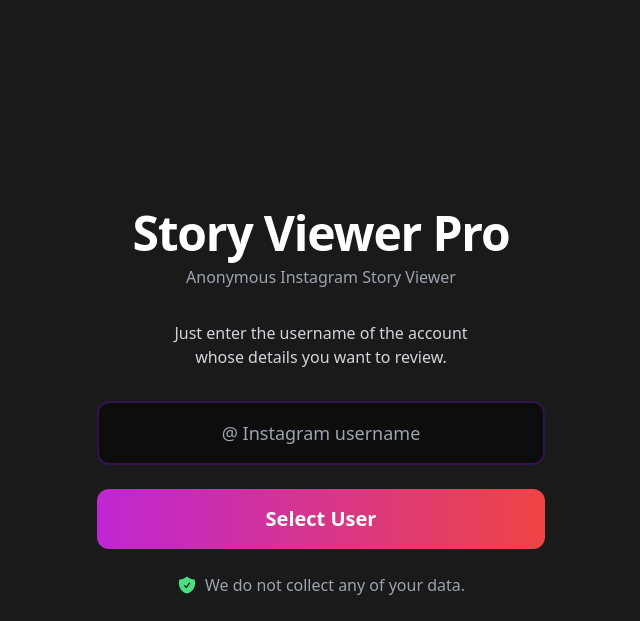
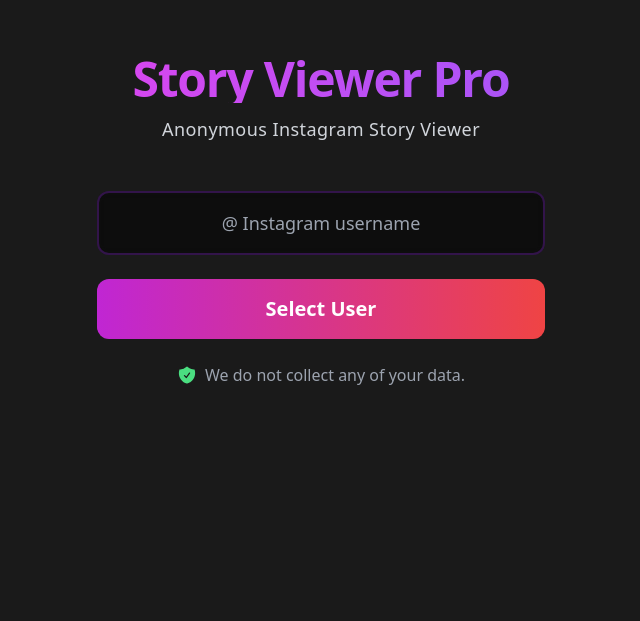
Before and after one commit to NAUSHAD001486/instagram-tool, a Next.js app: page / in a window 1280 px wide. Shown: the part 179-800 px from the top of the page, without its empty margins (319-959 px from the left). Built offline with nearby package versions, Linux system fonts and the light colour scheme.

Commit message:
Final UI polish for home and confirm screens

```diff
--- a/src/app/confirm/page.js
+++ b/src/app/confirm/page.js
@@ -1,7 +1,7 @@
 'use client';
 import { Suspense } from 'react';
 import { useRouter, useSearchParams } from 'next/navigation';
-import BackButton from '@/components/BackButton'; // <<< नया इम्पोर्ट
+import BackButton from '@/components/BackButton';
 
 function LoadingSpinner() {
   return <div className="flex items-center justify-center min-h-screen text-xl font-semibold">Loading...</div>;
@@ -11,13 +11,12 @@
   const router = useRouter();
   const searchParams = useSearchParams();
   const username = searchParams.get('username') || 'error';
-
   const user = { name: 'Naushad alam', username: `@${username}`, avatar: '/profile-pic.jpg', stats: { posts: 166, followers: 977, following: 97 }, bio: 'azad patho Lab\nMADHEPURA' };
 
   return (
     // === यहाँ बदलाव किया गया है ===
-    <div className="relative flex flex-col items-center justify-end min-h-screen p-6 text-center">
-      <BackButton /> {/* <<< बैक बटन यहाँ जोड़ा गया */}
+    <div className="relative flex flex-col items-center justify-center min-h-screen p-6 text-center">
+      <BackButton />
       <main className="w-full max-w-md mx-auto">
         <img src={user.avatar} alt="Profile" className="w-32 h-32 rounded-full mx-auto border-4 border-pink-500 object-cover" />
         <div className="flex justify-center space-x-10 my-6 text-lg">
@@ -29,8 +28,12 @@
         <p className="text-gray-400 mb-4 text-lg">{user.username}</p>
         <p className="whitespace-pre-line text-gray-300">{user.bio}</p>
         <div className="mt-10 space-y-4">
-          <button onClick={() => router.push(`/user/${encodeURIComponent(username)}`)} className="w-full bg-gradient-to-r from-red-500 to-pink-500 text-white font-bold rounded-xl py-4 text-xl hover:opacity-90">Confirm User</button>
-          <button onClick={() => router.back()} className="text-red-400 hover:text-red-300 font-semibold text-lg">Change User</button>
+          <button onClick={() => router.push(`/user/${encodeURIComponent(username)}`)} className="w-full bg-gradient-to-r from-red-500 to-pink-500 text-white font-bold rounded-xl py-4 text-xl hover:opacity-90 transition-transform duration-200 ease-in-out hover:scale-105 active:scale-95">
+            Confirm User
+          </button>
+          <button onClick={() => router.back()} className="text-red-400 hover:text-red-300 font-semibold text-lg">
+            Change User
+          </button>
         </div>
       </main>
     </div>
--- a/src/app/page.js
+++ b/src/app/page.js
@@ -14,19 +14,19 @@
   };
 
   return (
-    <div className="flex flex-col items-center justify-end min-h-screen p-6 text-center">
+    // === यहाँ बदलाव किया गया है ===
+    <div className="flex flex-col items-center justify-center min-h-screen p-6 text-center">
       <main className="w-full max-w-md mx-auto">
-        {/* === यहाँ बदलाव किया गया है === */}
-        <h1 className="text-5xl font-bold tracking-tight text-white">
+
+        {/* === ब्रांड का नाम अपडेट किया गया === */}
+        <h1 className="text-4xl sm:text-5xl font-bold tracking-tight bg-gradient-to-r from-fuchsia-500 to-purple-500 bg-clip-text text-transparent">
           Story Viewer Pro
         </h1>
-        <p className="text-gray-400 mt-2 mb-8 text-md">
+        <p className="text-gray-300 mt-3 mb-12 text-lg tracking-wide">
           Anonymous Instagram Story Viewer
         </p>
 
-        <p className="text-gray-300 mb-8 max-w-xs mx-auto">
-          Just enter the username of the account whose details you want to review.
-        </p>
+        {/* अनावश्यक लाइन हटा दी गई है */}
 
         <form className="space-y-6" onSubmit={handleSubmit}>
           <div className="relative">
@@ -40,7 +40,7 @@
           </div>
           <button
             type="submit"
-            className="w-full bg-gradient-to-r from-fuchsia-600 to-red-500 text-white font-bold rounded-xl py-4 text-xl hover:opacity-90 transition-opacity"
+            className="w-full bg-gradient-to-r from-fuchsia-600 to-red-500 text-white font-bold rounded-xl py-4 text-xl hover:opacity-90 transition-transform duration-200 ease-in-out hover:scale-105 active:scale-95"
           >
             Select User
           </button>
```
